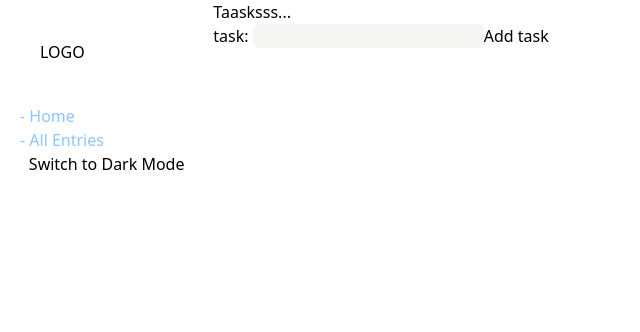
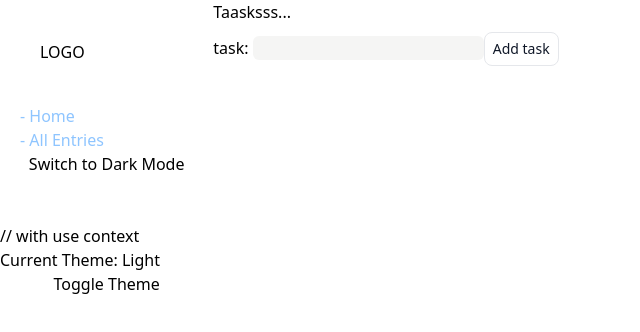
Before and after one commit to TestSubjectUser/react-budget-project, a React (Vite) app: page /entries in a window 1280 px wide. Shown: the top 332 px of the page, without its empty margins (0-640 px from the left). Built offline with nearby package versions, Linux system fonts and the light colour scheme.

Commit message:
theme with contextAPI

```diff
--- a/src/App.css
+++ b/src/App.css
@@ -1,6 +1,7 @@
 @import "tailwindcss";
 
-* Light Theme */ body.light {
+/* Light Theme */
+body.light {
   background-color: white;
   color: black;
 }
--- /dev/null
+++ b/src/components/Button.jsx
@@ -0,0 +1,14 @@
+import React from "react";
+
+function Button({ children, onClick }) {
+  return (
+    <button
+      onClick={onClick}
+      className="text-gray-900 bg-white hover:bg-gray-100 border border-gray-200 focus:ring-1 focus:outline-none focus:ring-gray-100 font-medium rounded-lg text-sm px-2 py-1.5 text-center inline-flex items-center dark:focus:ring-gray-500 dark:bg-gray-800 dark:border-gray-700 dark:text-white dark:hover:bg-gray-700 me-2 mt-2 mb-2"
+    >
+      {children}
+    </button>
+  );
+}
+
+export default Button;
--- a/src/components/HomePage.jsx
+++ b/src/components/HomePage.jsx
@@ -1,6 +1,7 @@
 import React, { useRef } from "react";
 import { useSelector, useDispatch } from "react-redux";
 import { decrement, increment } from "../store/entrySlice";
+import Button from "./Button";
 
 export function HomePage() {
   const count = useSelector((state) => state.entry.value);
@@ -40,9 +41,9 @@ export function HomePage() {
           type="number"
           className="bg-stone-100 underline-offset-1 rounded-md"
         />
-        <button aria-label="Add entry" onClick={handleAddEntry}>
+        <Button aria-label="Add entry" onClick={handleAddEntry}>
           Add Entry
-        </button>
+        </Button>
       </div>
       <div>
         <span>Count: {count}</span>
--- a/src/components/PrevEntries.jsx
+++ b/src/components/PrevEntries.jsx
@@ -2,6 +2,7 @@ import React, { useRef } from "react";
 
 import { useSelector, useDispatch } from "react-redux";
 import { addTask, removeTask } from "../store/taskSlice";
+import Button from "./Button";
 
 function PrevEntries() {
   const dispatch = useDispatch();
@@ -25,9 +26,9 @@ function PrevEntries() {
           type="text"
           className="bg-stone-100 underline-offset-1 rounded-md"
         />
-        <button aria-label="Add entry" onClick={handleAddTask}>
+        <Button aria-label="Add entry" onClick={handleAddTask}>
           Add task
-        </button>
+        </Button>
         <div>
           <ul>
             {tasks.map((task, index) => (
--- a/src/components/SideNav.jsx
+++ b/src/components/SideNav.jsx
@@ -1,12 +1,17 @@
-import React, { useEffect } from "react";
+import React, { useEffect, useContext } from "react";
 import { useDispatch, useSelector } from "react-redux";
 import { setTheme } from "../store/themeSlice";
 import { NavLink } from "react-router";
 import ThemeToggle from "./ThemeToggle";
+import { useTheme } from "../context/ThemeContext";
 
 function SideNav() {
   const dispatch = useDispatch();
   const theme = useSelector((state) => state.theme.theme);
+
+  const { themeState, switchTheme } = useTheme();
+  // const { themeState, switchTheme } = useContext(ThemeContext);
+  console.log("Current theme: ", themeState);
 
   useEffect(() => {
     const savedTheme = localStorage.getItem("theme");
@@ -35,6 +40,11 @@ function SideNav() {
           - All Entries
         </NavLink>
         <ThemeToggle />
+        <br></br>
+        <br></br>
+        // with use context
+        <p>Current Theme: {themeState}</p>
+        <button onClick={switchTheme}>Toggle Theme</button>
       </div>
     </div>
   );
--- a/src/context/AuthContext.js
+++ /dev/null
@@ -1 +0,0 @@
-// for context api
--- /dev/null
+++ b/src/context/ThemeContext.jsx
@@ -0,0 +1,36 @@
+// src/context/ThemeContext.js
+import React, { createContext, useContext, useState } from "react";
+
+// Create the Theme Context
+const ThemeContext = createContext();
+
+// Create a Provider Component
+export const ThemeContextProvider = ({ children }) => {
+  const [themeState, setThemeState] = useState("Light");
+
+  const switchTheme = () => {
+    setThemeState((prevTheme) => (prevTheme === "Light" ? "Dark" : "Light"));
+  };
+
+  return (
+    <ThemeContext.Provider value={{ themeState, switchTheme }}>
+      {children}
+    </ThemeContext.Provider>
+  );
+};
+
+// Custom hook to use the Theme Context
+export const useTheme = () => {
+  return useContext(ThemeContext);
+};
+
+export default ThemeContext;
+
+// import { createContext, useContext, useState } from "react";
+
+// const ThemeContext = createContext();
+// const [themeState, setThemeState] = useState("Light");
+// const switchTheme = () => {
+//   setThemeState((prevTheme) => (prevTheme === "Light" ? "Dark" : "Light"));
+// };
+// export default ThemeContext;
```
Also changed, not shown: src/App.jsx (+58 -5 lines).
